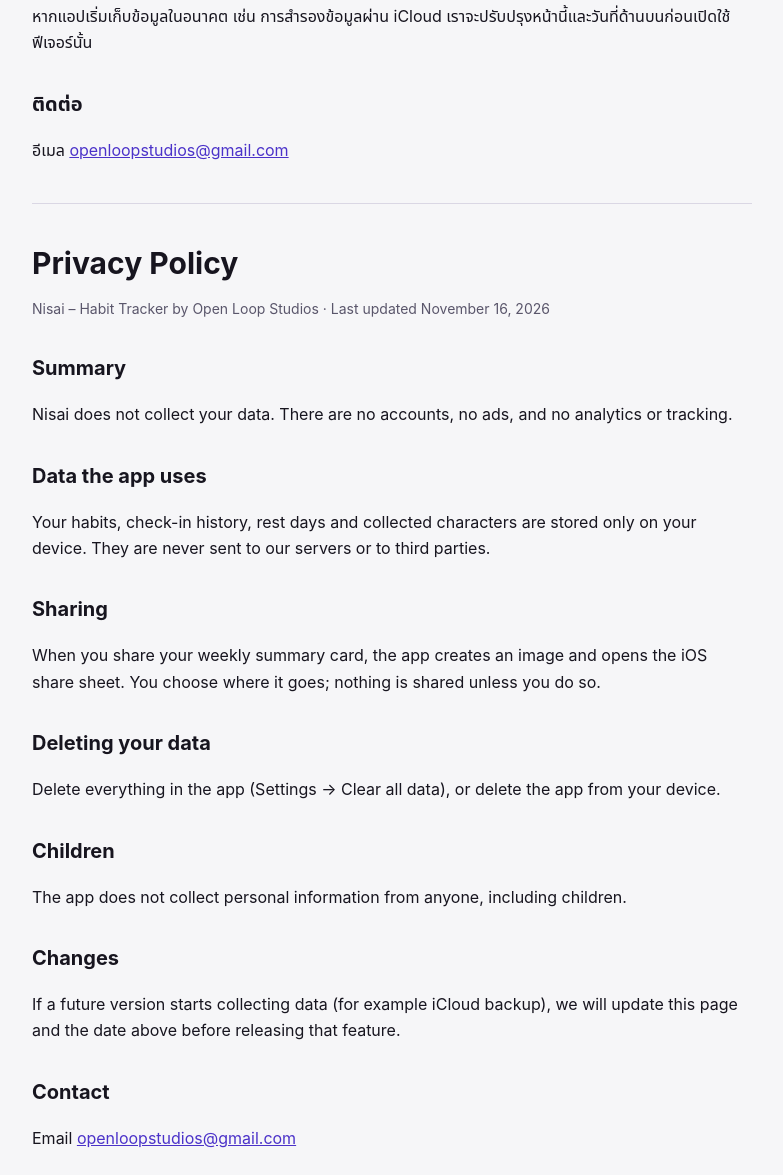
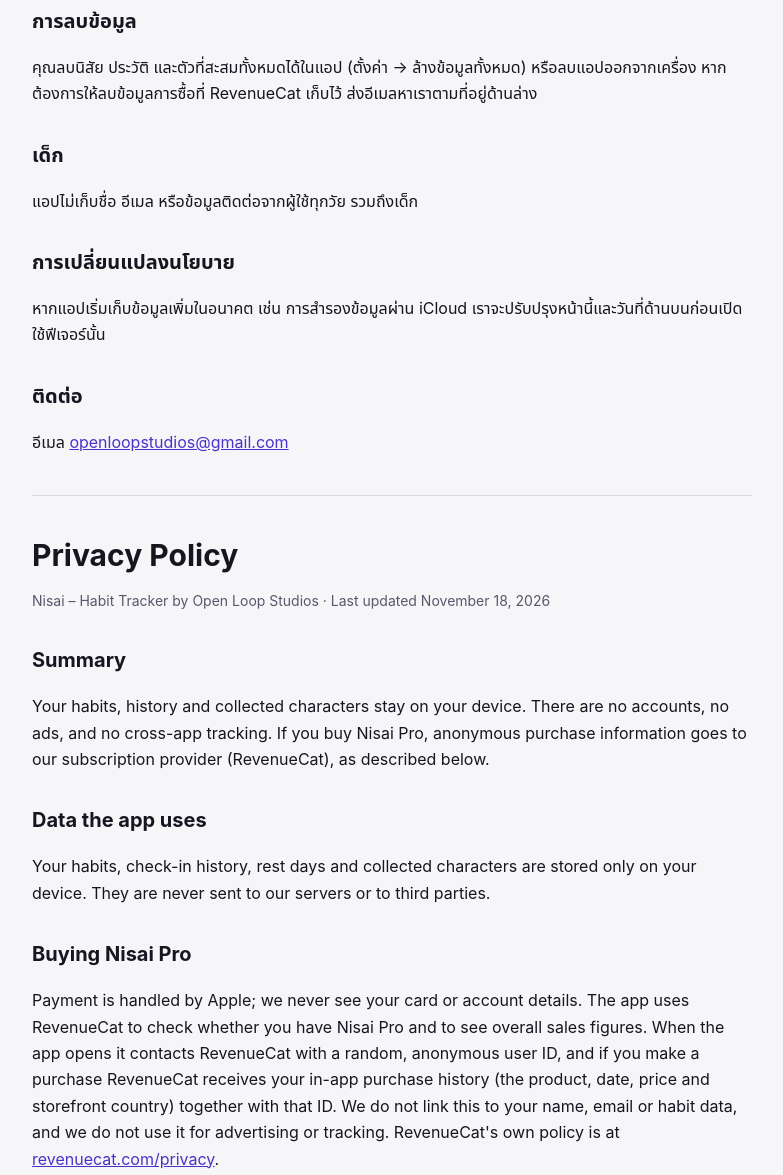
Before and after one commit to openloopstudios-a11y/nisai-public-pages, a plain HTML site: page privacy/index.html in a window 1280 px wide. Shown: the part 835-2010 px from the top of the page, without its empty margins (248-1031 px from the left). Drawn offline with Linux system fonts and the light colour scheme.

Commit message:
Privacy policy: add Nisai Pro purchases (RevenueCat)

```diff
--- a/privacy/index.html
+++ b/privacy/index.html
@@ -10,44 +10,49 @@
 <main>
 <nav><a href="../">ช่วยเหลือ / Support</a><a href="./">นโยบายความเป็นส่วนตัว / Privacy</a></nav>
 <h1>นโยบายความเป็นส่วนตัว</h1>
-<p class="muted">แอป นิสัย – ติดตามนิสัย โดย Open Loop Studios · ปรับปรุงล่าสุด 16 พฤศจิกายน 2569</p>
+<p class="muted">แอป นิสัย – ติดตามนิสัย โดย Open Loop Studios · ปรับปรุงล่าสุด 18 พฤศจิกายน 2569</p>
 
 <h2>สรุปสั้น ๆ</h2>
-<p>นิสัยไม่เก็บข้อมูลของคุณ ไม่มีระบบสมัครสมาชิก ไม่มีโฆษณา และไม่มีเครื่องมือติดตามหรือวิเคราะห์การใช้งาน</p>
+<p>นิสัย ประวัติ และตัวที่สะสมของคุณอยู่ในเครื่องของคุณเท่านั้น ไม่มีระบบสมัครสมาชิก ไม่มีโฆษณา และไม่มีการติดตามข้ามแอป ส่วนการซื้อ Nisai Pro จะมีข้อมูลการซื้อแบบไม่ระบุตัวตนส่งไปยังผู้ให้บริการระบบสมาชิกของเรา (RevenueCat) ตามรายละเอียดด้านล่าง</p>
 
 <h2>ข้อมูลที่แอปใช้</h2>
 <p>นิสัย ประวัติการเช็กอิน วันพัก และตัวที่สะสมไว้ ถูกบันทึกไว้ในเครื่องของคุณเท่านั้น ไม่มีการส่งข้อมูลเหล่านี้ไปยังเซิร์ฟเวอร์ของเราหรือบุคคลที่สาม</p>
+
+<h2>การซื้อ Nisai Pro</h2>
+<p>การชำระเงินทำผ่าน Apple เราไม่เห็นข้อมูลบัตรหรือบัญชีของคุณ แอปใช้บริการ RevenueCat เพื่อตรวจสอบว่าคุณมี Nisai Pro อยู่หรือไม่ และเพื่อดูสถิติยอดขายโดยรวม เมื่อเปิดแอป แอปจะติดต่อ RevenueCat ด้วยรหัสผู้ใช้แบบสุ่มที่ไม่ระบุตัวตน และถ้าคุณซื้อ RevenueCat จะได้รับประวัติการซื้อในแอป (สินค้าที่ซื้อ วันที่ ราคา และประเทศของร้านค้า) คู่กับรหัสนั้น เราไม่เชื่อมข้อมูลนี้กับชื่อ อีเมล หรือข้อมูลนิสัยของคุณ และไม่ใช้เพื่อโฆษณาหรือติดตาม อ่านนโยบายของ RevenueCat ได้ที่ <a href="https://www.revenuecat.com/privacy">revenuecat.com/privacy</a></p>
 
 <h2>การแชร์</h2>
 <p>เมื่อคุณกดแชร์การ์ดสรุปสัปดาห์ แอปจะสร้างรูปภาพและเปิดเมนูแชร์ของ iOS ให้คุณเลือกเองว่าจะส่งไปที่ไหน การแชร์จะเกิดขึ้นเฉพาะเมื่อคุณสั่งเท่านั้น</p>
 
 <h2>การลบข้อมูล</h2>
-<p>คุณลบข้อมูลทั้งหมดได้ในแอป (ตั้งค่า → ล้างข้อมูลทั้งหมด) หรือลบแอปออกจากเครื่อง</p>
+<p>คุณลบนิสัย ประวัติ และตัวที่สะสมทั้งหมดได้ในแอป (ตั้งค่า → ล้างข้อมูลทั้งหมด) หรือลบแอปออกจากเครื่อง หากต้องการให้ลบข้อมูลการซื้อที่ RevenueCat เก็บไว้ ส่งอีเมลหาเราตามที่อยู่ด้านล่าง</p>
 
 <h2>เด็ก</h2>
-<p>แอปไม่เก็บข้อมูลส่วนบุคคลจากผู้ใช้ทุกวัย รวมถึงเด็ก</p>
+<p>แอปไม่เก็บชื่อ อีเมล หรือข้อมูลติดต่อจากผู้ใช้ทุกวัย รวมถึงเด็ก</p>
 
 <h2>การเปลี่ยนแปลงนโยบาย</h2>
-<p>หากแอปเริ่มเก็บข้อมูลในอนาคต เช่น การสำรองข้อมูลผ่าน iCloud เราจะปรับปรุงหน้านี้และวันที่ด้านบนก่อนเปิดใช้ฟีเจอร์นั้น</p>
+<p>หากแอปเริ่มเก็บข้อมูลเพิ่มในอนาคต เช่น การสำรองข้อมูลผ่าน iCloud เราจะปรับปรุงหน้านี้และวันที่ด้านบนก่อนเปิดใช้ฟีเจอร์นั้น</p>
 
 <h2>ติดต่อ</h2>
 <p>อีเมล <a href="mailto:openloopstudios@gmail.com">openloopstudios@gmail.com</a></p>
 
 <hr>
 <h1>Privacy Policy</h1>
-<p class="muted">Nisai – Habit Tracker by Open Loop Studios · Last updated November 16, 2026</p>
+<p class="muted">Nisai – Habit Tracker by Open Loop Studios · Last updated November 18, 2026</p>
 <h2>Summary</h2>
-<p>Nisai does not collect your data. There are no accounts, no ads, and no analytics or tracking.</p>
+<p>Your habits, history and collected characters stay on your device. There are no accounts, no ads, and no cross-app tracking. If you buy Nisai Pro, anonymous purchase information goes to our subscription provider (RevenueCat), as described below.</p>
 <h2>Data the app uses</h2>
 <p>Your habits, check-in history, rest days and collected characters are stored only on your device. They are never sent to our servers or to third parties.</p>
+<h2>Buying Nisai Pro</h2>
+<p>Payment is handled by Apple; we never see your card or account details. The app uses RevenueCat to check whether you have Nisai Pro and to see overall sales figures. When the app opens it contacts RevenueCat with a random, anonymous user ID, and if you make a purchase RevenueCat receives your in-app purchase history (the product, date, price and storefront country) together with that ID. We do not link this to your name, email or habit data, and we do not use it for advertising or tracking. RevenueCat's own policy is at <a href="https://www.revenuecat.com/privacy">revenuecat.com/privacy</a>.</p>
 <h2>Sharing</h2>
 <p>When you share your weekly summary card, the app creates an image and opens the iOS share sheet. You choose where it goes; nothing is shared unless you do so.</p>
 <h2>Deleting your data</h2>
-<p>Delete everything in the app (Settings → Clear all data), or delete the app from your device.</p>
+<p>Delete all your habits, history and characters in the app (Settings → Clear all data), or delete the app from your device. To have the purchase data held by RevenueCat deleted, email us at the address below.</p>
 <h2>Children</h2>
-<p>The app does not collect personal information from anyone, including children.</p>
+<p>The app does not collect names, emails or contact details from anyone, including children.</p>
 <h2>Changes</h2>
-<p>If a future version starts collecting data (for example iCloud backup), we will update this page and the date above before releasing that feature.</p>
+<p>If a future version starts collecting more data (for example iCloud backup), we will update this page and the date above before releasing that feature.</p>
 <h2>Contact</h2>
 <p>Email <a href="mailto:openloopstudios@gmail.com">openloopstudios@gmail.com</a></p>
 </main>
```
